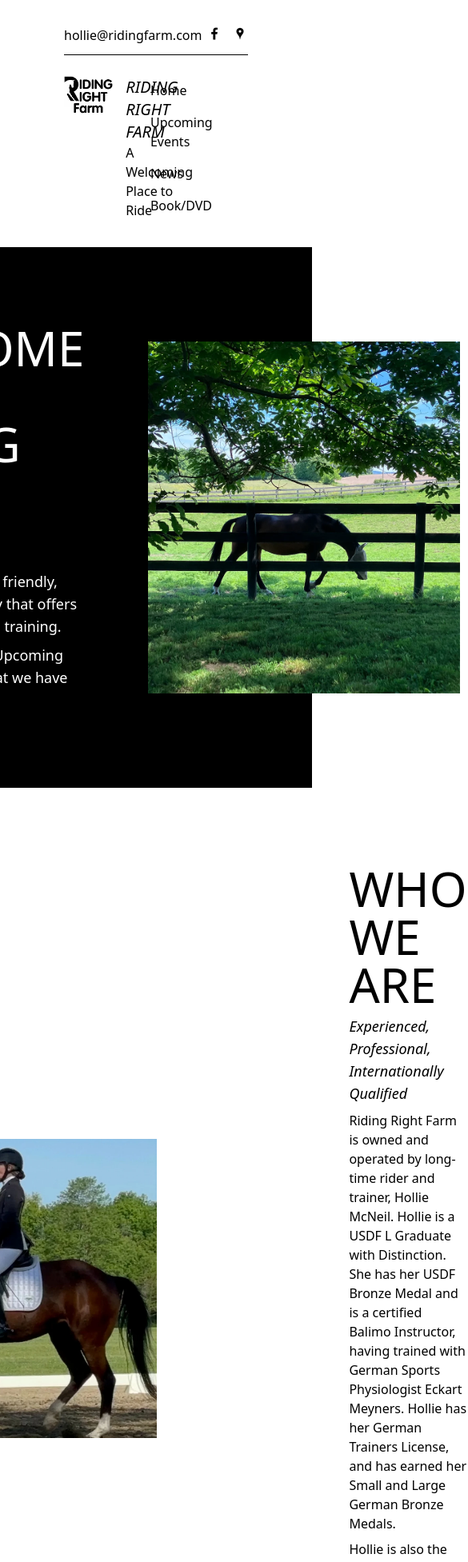
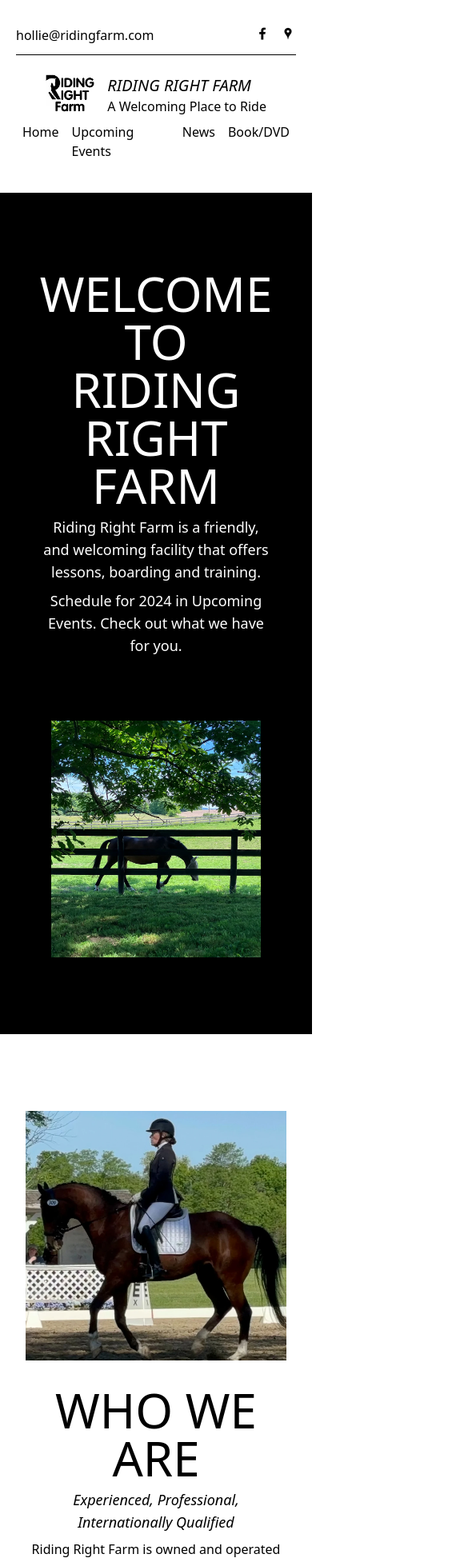
Before and after one commit to dmcvicar/riding_right_farm, a Next.js app: page / in a window 390 px wide. Shown: the top 1953 px of the page at 80% size, 585 px wide, since content can reach past the window. Built offline with nearby package versions, Linux system fonts and the light colour scheme.

Commit message:
some draft features, responsive first page

```diff
--- a/next.config.mjs
+++ b/next.config.mjs
@@ -1,4 +1,17 @@
 /** @type {import('next').NextConfig} */
-const nextConfig = {};
+const nextConfig = {
+  webpack(config) {
+    config.resolve.fallback = {
+
+      // if you miss it, all the other options in fallback, specified
+      // by next.js will be dropped.
+      ...config.resolve.fallback,
+
+      fs: false, // the solution
+    };
+
+    return config;
+  },
+};
 
 export default nextConfig;
--- a/package.json
+++ b/package.json
@@ -3,7 +3,7 @@
   "version": "0.1.0",
   "private": true,
   "scripts": {
-    "dev": "next dev",
+    "dev": "source secrets.env || true; next dev",
     "build": "next build && touch docs/.nojekyll",
     "start": "next start",
     "lint": "next lint",
--- a/src/app/layout.tsx
+++ b/src/app/layout.tsx
@@ -8,6 +8,9 @@ export default function RootLayout({
 }>) {
   return (
     <html lang="en">
+      <head>
+        <meta name="viewport" content="width=device-width, initial-scale=1.0"/>
+      </head>
       <body>
         {children}
       </body>
--- a/src/app/page.tsx
+++ b/src/app/page.tsx
@@ -1,6 +1,11 @@
+'use client';
 /* eslint-disable @next/next/no-img-element */
 
 import MediaButtons from "@/components/media_buttons"
+import sgMail from '@sendgrid/mail'
+
+const ENABLE_CONTACT = false
+const EMAIL = "todo get email to work"
 
 interface ServicesItemProps {
   title: string
@@ -8,12 +13,36 @@ interface ServicesItemProps {
   href?: string
 }
 
+function sendEmail(e: React.FormEvent<HTMLFormElement>) {
+  // TODO backend for this.
+  console.log(process.env.SENDGRID_API_KEY)
+  e.preventDefault()
+  const form = e.currentTarget
+  if (process.env.SENDGRID_API_KEY) {
+    sgMail.setApiKey(process.env.SENDGRID_API_KEY)
+    const msg = {
+      "to": EMAIL,
+      "from": form.from,
+      "subject": form.subject,
+      "text": "Email from " + form.name + ". Sent via ridingfarm.com \n\n" + form.body,
+    }
+    sgMail
+      .send(msg)
+      .then(() => {
+        console.log("Email sent")
+      })
+      .catch((error) => {
+        console.error(error)
+      })
+  }
+}
+
 function ServicesItem({ title, image_src, href }: ServicesItemProps) {
   return (
-    <div className="flex flex-col gap-16">
+    <div className="flex flex-col gap-16 items-center md:items-start">
       <text className="text-4xl">{title}</text>
       <img
-        className="max-w-screen-lg"
+        className="md:max-w-screen-lg"
         src={image_src}
         alt={title}
       />
@@ -22,35 +51,47 @@ function ServicesItem({ title, image_src, href }: ServicesItemProps) {
 }
 
 export default function Page() {
+  const contactArea = (
+    <form className="mb-20" method="post" onSubmit={sendEmail}>
+      <div className="flex gap-2">
+        <input className="appearance-none border-b-2 border-black w-full py-2 px-3 focus:outline-none" name="name" type="text" placeholder="Name"/>
+        <input className="appearance-none border-b-2 border-black w-full py-2 px-3 focus:outline-none" name="from" type="text" placeholder="Email"/>
+      </div>
+      <input className="appearance-none border-b-2 border-black w-full py-2 px-3 focus:outline-none" name="subject" type="text" placeholder="Subject"/>
+      <input className="appearance-none border-b-2 border-black w-full h-full py-2 px-3 focus:outline-none" name="body" type="text" placeholder="Type your message here..."/>
+      <button type="submit" className="bg-black italic text-white text-2xl py-3 w-full">Submit</button>
+    </form>
+  )
+
   return (
   <div>
-    <div className="flex justify-center items-center bg-black text-white py-24 gap-20">
-      <div className="flex flex-col max-w-md gap-2">
-        <text className="text-6xl">WELCOME TO RIDING RIGHT FARM</text>
-        <text className="text-lg">Riding Right Farm is a friendly, and welcoming facility that offers lessons, boarding and training.</text>
-        <text className="text-lg">Schedule for 2024 in <a>Upcoming Events</a>. Check out what we have for you.</text>
+    <div className="flex flex-wrap justify-center items-center bg-black text-white px-16 py-24 gap-20">
+      <div className="flex flex-col md:max-w-md gap-2">
+        <text className="text-6xl md:text-left text-center">WELCOME TO RIDING RIGHT FARM</text>
+        <text className="text-lg md:text-left text-center">Riding Right Farm is a friendly, and welcoming facility that offers lessons, boarding and training.</text>
+        <text className="text-lg md:text-left text-center">Schedule for 2024 in <a>Upcoming Events</a>. Check out what we have for you.</text>
       </div>
       <img
-        className="w-[460px]"
+        className="md:w-[460px]"
         src="/images/IMG_2428.webp"
         alt="IMG_2428"
       />
     </div>
-    <div className="flex justify-center items-center py-24 gap-60">
+    <div className="flex flex-wrap justify-center items-center px-8 pt-24 pb-8 xl:gap-60 gap-8">
       <img
-        className="w-[600px]"
+        className="md:w-[600px]"
         src="/images/IMG_7261 2_edited.webp"
         alt="IMG_2428"
       />
       <div className="flex flex-col max-w-md gap-2">
-        <text className="text-6xl">WHO WE ARE</text>
-        <text className="italic text-lg">Experienced, Professional, Internationally Qualified</text>
-        <text className="text-md">Riding Right Farm is owned and operated by long-time rider and trainer, Hollie McNeil. Hollie is a USDF L Graduate with Distinction. She has her USDF Bronze Medal and is a certified Balimo Instructor, having trained with German Sports Physiologist Eckart Meyners.  Hollie has her German Trainers License, and has earned her Small and Large German Bronze Medals.</text>
-        <text className="text-md">Hollie is also the author of 40 Fundamentals of English Riding: a comprehensive book and  companion video, published by Storey Publishing.</text>
+        <text className="text-6xl md:text-left text-center">WHO WE ARE</text>
+        <text className="italic text-lg md:text-left text-center">Experienced, Professional, Internationally Qualified</text>
+        <text className="text-md md:text-left text-center">Riding Right Farm is owned and operated by long-time rider and trainer, Hollie McNeil. Hollie is a USDF L Graduate with Distinction. She has her USDF Bronze Medal and is a certified Balimo Instructor, having trained with German Sports Physiologist Eckart Meyners.  Hollie has her German Trainers License, and has earned her Small and Large German Bronze Medals.</text>
+        <text className="text-md md:text-left text-center">Hollie is also the author of 40 Fundamentals of English Riding: a comprehensive book and  companion video, published by Storey Publishing.</text>
       </div>
     </div>
-    <div className="-mt-[120px] bg-black h-32"></div>
-    <div className="flex flex-col items-center justify-center my-28 gap-16">
+    <div className="xl:-mt-[80px] bg-black h-32"/>
+    <div className="flex flex-col items-center justify-center my-20 gap-16 px-2">
       <text className="text-5xl mb-10">SERVICES WE OFFER</text>
       <ServicesItem title="Boarding" image_src="/images/boarding.webp"/>
       <ServicesItem title="Lessons" image_src="/images/lessons.webp"/>
@@ -58,41 +99,35 @@ export default function Page() {
       <ServicesItem title="Clinics" image_src="/images/clinics.webp"/>
       <ServicesItem title="Youth Dressage Team" image_src="/images/youth_dressage.webp"/>
     </div>
-    <div className="flex flex-col justify-center items-center bg-black text-white py-24">
+    <div className="flex flex-col justify-center items-center bg-black text-white py-24 px-8">
       <div className="flex flex-col gap-10">
         <img
-          className="max-w-screen-lg"
+          className="lg:max-w-screen-lg"
           src="/images/about_facility.webp"
           alt="About Facility"
         />
-        <div className="flex flex-col max-w-screen-md gap-2">
-          <text className="text-4xl">ABOUT OUR FACILITY</text>
-          <text>Riding Right Farm has highly-qualified, professional instructors and staff.   We strive to offer a warm, welcoming place for lessons, boarding, and training.</text>
-          <text>Our 75 acre property features indoor and outdoor arenas, jumping, and trails for pleasure riding.  We're located in South Cambridge, NY. Convenient to Greenwich, Saratoga Springs and Albany NY, as well as Bennington, Arlington and Manchester VT,  and Western MA.</text>
+        <div className="flex flex-col max-w-screen-md gap-2 items-center md:items-start">
+          <text className="text-4xl md:text-left text-center">ABOUT OUR FACILITY</text>
+          <text className="md:text-left text-center">Riding Right Farm has highly-qualified, professional instructors and staff.   We strive to offer a warm, welcoming place for lessons, boarding, and training.</text>
+          <text className="md:text-left text-center">Our 75 acre property features indoor and outdoor arenas, jumping, and trails for pleasure riding.  We&apos;re located in South Cambridge, NY. Convenient to Greenwich, Saratoga Springs and Albany NY, as well as Bennington, Arlington and Manchester VT,  and Western MA.</text>
         </div>
       </div>
     </div>
     <div className="flex flex-col justify-center items-center pt-24 pb-12">
-      <div className="flex gap-8">
+      <div className="flex flex-wrap gap-8 px-16">
         <img
           className="max-w-[460px]"
           src="/images/contact.webp"
           alt="Contact"
         />
-        <div className="flex flex-col max-w-[460px] gap-4 mb-10">
-          <text className="text-4xl">CONTACT</text>
-          <text className="text-lg">We’d be happy to provide you with additional information about Riding Right Farm.</text>
-          <text className="text-lg">hollie@ridingfarm.com</text>
+        <div className={"flex flex-col max-w-[460px] gap-4 mb-10 md:justify-start justify-center md:items-start items-center " + (ENABLE_CONTACT ? "" : "justify-center")}>
+          <text className="text-4xl md:text-left text-center">CONTACT</text>
+          <text className="text-lg md:text-left text-center">We’d be happy to provide you with additional information about Riding Right Farm.</text>
+          <text className="text-lg md:text-left text-center"><a href="mailto:hollie@ridingfarm.com">hollie@ridingfarm.com</a></text>
           <MediaButtons/>
-        <div className="flex gap-2">
-          <input className="appearance-none border-b-2 border-black w-full py-2 px-3 focus:outline-none" id="name" type="text" placeholder="Name"/>
-          <input className="appearance-none border-b-2 border-black w-full py-2 px-3 focus:outline-none" id="email" type="text" placeholder="Email"/>
+          {ENABLE_CONTACT ? contactArea : null}
         </div>
-        <input className="appearance-none border-b-2 border-black w-full py-2 px-3 focus:outline-none" id="subject" type="text" placeholder="Subject"/>
-        <input className="appearance-none border-b-2 border-black w-full h-full py-2 px-3 focus:outline-none" id="body" type="text" placeholder="Type your message here..."/>
-        <button className="bg-black italic text-white text-2xl py-3">Submit</button>
       </div>
     </div>
-  </div>
   </div>);
 }
--- a/src/app/template.tsx
+++ b/src/app/template.tsx
@@ -10,12 +10,12 @@ export default function Template({
 }) {
   return (
     <div>
-        <div className="flex flex-col px-20 pt-8 pb-2">
+        <div className="flex flex-col md:px-20 px-5 pt-8 pb-2">
             <div className="flex justify-between border-b pb-3 border-black">
                 <a href="mailto:hollie@ridingfarm.com">hollie@ridingfarm.com</a>
                 <MediaButtons/>
             </div>
-            <div className="flex my-6 justify-between items-center">
+            <div className="flex flex-wrap my-6 md:justify-between justify-center items-center">
                 <div className="flex">
                     <img
                         className="h-12 mr-4"
@@ -28,7 +28,7 @@ export default function Template({
                     </div>
                 </div>
                 <div>
-                    <ul className="flex flex-wrap">
+                    <ul className="flex">
                         <li className="group p-2">
                             <a href="/">Home</a>
                             <div className="absolute invisible -ml-4 group-hover:visible z-10 mt-2 w-25 bg-white focus:outline-none" role="menu" aria-orientation="vertical" aria-labelledby="menu-button">
--- a/src/components/media_buttons.tsx
+++ b/src/components/media_buttons.tsx
@@ -2,16 +2,20 @@
 export default function MediaButtons() {
     return (
         <div className="flex gap-3">
+            <a href="https://www.facebook.com/ridingrightfarm/">
                 <img
                     className="w-[20px] h-[20px]"
                     src="/images/Facebook.webp"
                     alt="Facebook"
                 />
+            </a>
+            <a href="https://maps.google.com/?cid=12793311414803734331">
                 <img
                     className="w-[20px] h-[20px]"
                     src="/images/Google Places.webp"
                     alt="Google Places"
                 />
+            </a>
         </div>
     )
 }
```
Also changed, not shown: 1 other file (tests, documents, lock files or other folders). Lines whose indentation alone changed are shown as unchanged.
